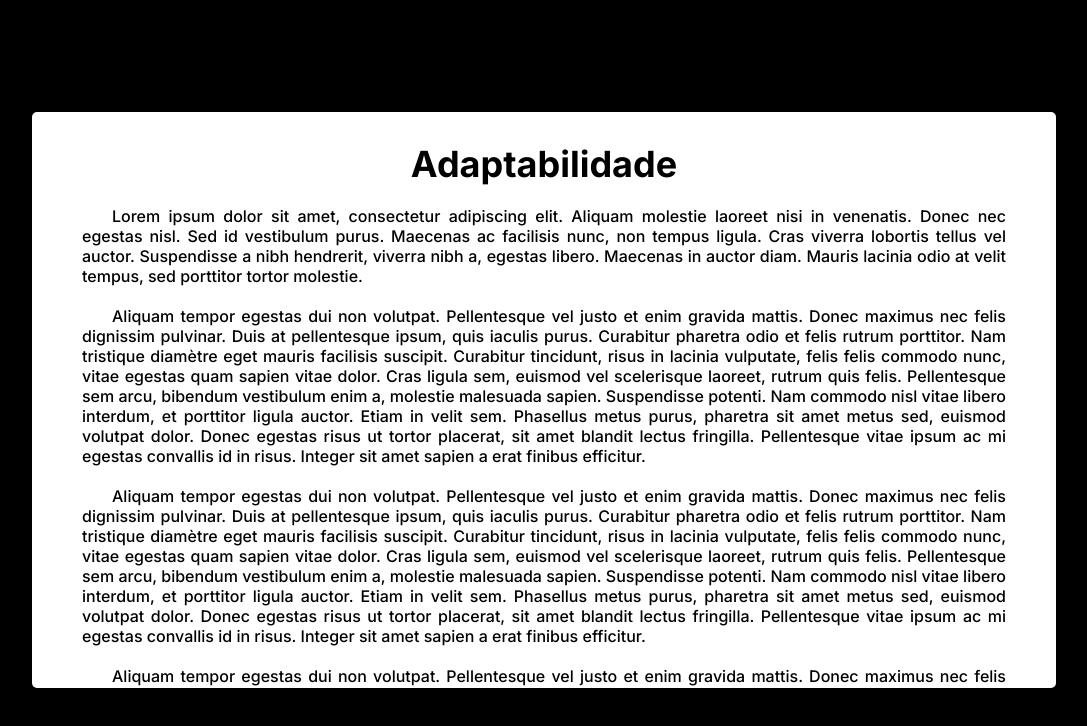
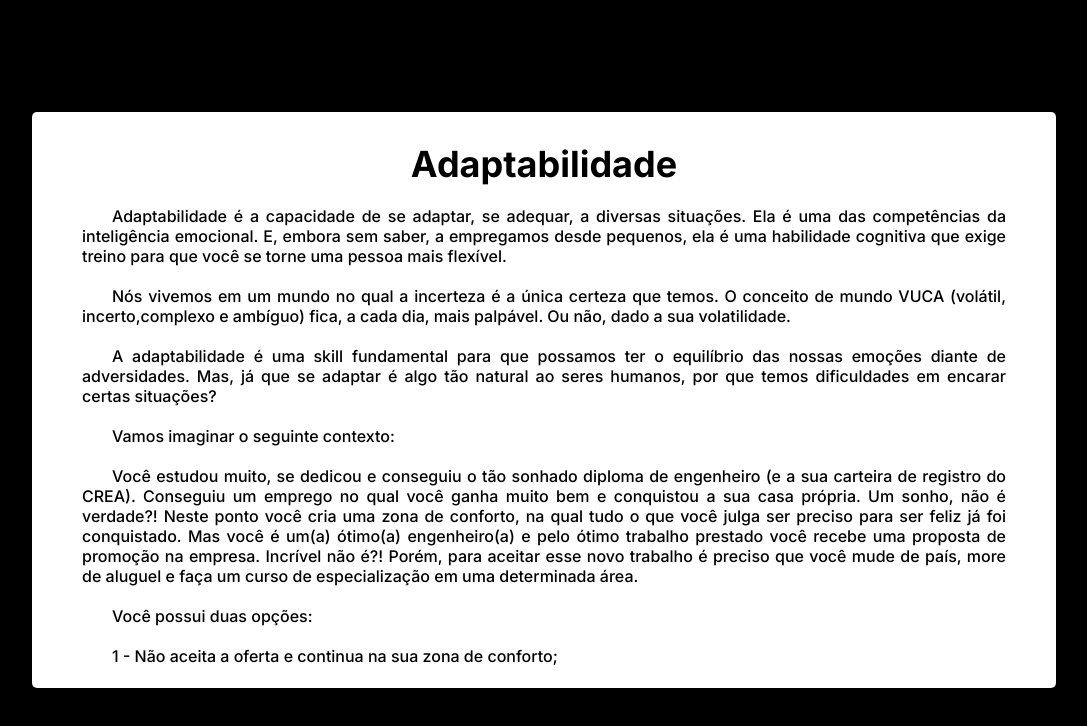
Before and after one commit to danielolaviobr/Adapt---Expansion-Week-Challange-, a React (Create React App) app: page / in a window 1280 px wide. Both pictures are taken after a click on the button "Ler mais". Shown: the part 800-1526 px from the top of the page, without its empty margins (96-1183 px from the left). Built offline with nearby package versions, Linux system fonts and the light colour scheme.

Commit message:
Adding text content and removing unused code 🍬

```diff
--- a/src/components/Contact/styles.ts
+++ b/src/components/Contact/styles.ts
@@ -24,7 +24,7 @@ export const Container = styled.div<ContainerProps>`
   align-items: center;
   justify-content: center;
 
-  border: solid 2px transparent;
+  border: solid 3px transparent;
   border-radius: 5px;
 
   ${(props) =>
--- a/src/components/Info/index.tsx
+++ b/src/components/Info/index.tsx
@@ -1,7 +1,7 @@
 import React from "react";
 
 import { Container } from "./styles";
-import { text1, text2 } from "./infoText";
+import { text1, text2, text3 } from "./infoText";
 import Modal from "../Modal";
 import { AnimatePresence } from "framer-motion";
 
@@ -26,6 +26,8 @@ const Info: React.FC<InfoProps> = ({
         <br />
         <p>{text2}</p>
         <br />
+        <p>{text3}</p>
+        <br />
         <button onClick={handleModalOpen}>
           <span>Ler mais</span>
         </button>
--- a/src/components/Info/infoText.ts
+++ b/src/components/Info/infoText.ts
@@ -1,3 +1,19 @@
-export const text1 = `Lorem ipsum dolor sit amet, consectetur adipiscing elit. Aliquam molestie laoreet nisi in venenatis. Donec nec egestas nisl. Sed id vestibulum purus. Maecenas ac facilisis nunc, non tempus ligula. Cras viverra lobortis tellus vel auctor. Suspendisse a nibh hendrerit, viverra nibh a, egestas libero. Maecenas in auctor diam. Mauris lacinia odio at velit tempus, sed porttitor tortor molestie.`;
+export const text1 = `Adaptabilidade é a capacidade de se adaptar, se adequar, a diversas situações. Ela é uma das competências da inteligência emocional. E, embora sem saber, a empregamos desde pequenos, ela é uma habilidade cognitiva que exige treino para que você se torne uma pessoa mais flexível.`;
 
-export const text2 = `Aliquam tempor egestas dui non volutpat. Pellentesque vel justo et enim gravida mattis. Donec maximus nec felis dignissim pulvinar. Duis at pellentesque ipsum, quis iaculis purus. Curabitur pharetra odio et felis rutrum porttitor. Nam tristique diamètre eget mauris facilisis suscipit. Curabitur tincidunt, risus in lacinia vulputate, felis felis commodo nunc, vitae egestas quam sapien vitae dolor. Cras ligula sem, euismod vel scelerisque laoreet, rutrum quis felis. Pellentesque sem arcu, bibendum vestibulum enim a, molestie malesuada sapien. Suspendisse potenti. Nam commodo nisl vitae libero interdum, et porttitor ligula auctor. Etiam in velit sem. Phasellus metus purus, pharetra sit amet metus sed, euismod volutpat dolor. Donec egestas risus ut tortor placerat, sit amet blandit lectus fringilla. Pellentesque vitae ipsum ac mi egestas convallis id in risus. Integer sit amet sapien a erat finibus efficitur.`;
+export const text2 = `Nós vivemos em um mundo no qual a incerteza é a única certeza que temos. O conceito de mundo VUCA (volátil, incerto,complexo e ambíguo) fica, a cada dia, mais palpável. Ou não, dado a sua volatilidade.`;
+
+export const text3 = `A adaptabilidade é uma skill fundamental para que possamos ter o equilíbrio das nossas emoções diante de adversidades.  Mas, já que se adaptar é algo tão natural ao seres humanos, por que temos dificuldades em encarar certas situações?`;
+
+export const text4 = `Vamos imaginar o seguinte contexto:`;
+
+export const text5 = `Você estudou muito, se dedicou e conseguiu o tão sonhado diploma de engenheiro (e a sua carteira de registro do CREA). Conseguiu um emprego no qual você ganha muito bem e conquistou a sua casa própria. Um sonho, não é verdade?! Neste ponto você cria uma zona de conforto, na qual tudo o que você julga ser preciso para ser feliz já foi conquistado. Mas você é um(a) ótimo(a) engenheiro(a) e pelo ótimo trabalho prestado você recebe uma proposta de promoção na empresa. Incrível não é?! Porém, para aceitar esse novo trabalho é preciso que você mude de país, more de aluguel e faça um curso de especialização em uma determinada área.`;
+
+export const text6 = `Você possui duas opções:`;
+
+export const text7 = `1 - Não aceita a oferta e continua na sua zona de conforto;`;
+
+export const text8 = `2 - Aceita a promoção, abraça a incerteza e os novos desafios e se permite evoluir.`;
+
+export const text9 = `Optar pela segunda opção pode ser mais fácil para pessoas que possuem um QA (Quociente de adaptabilidade) mais alto. Porém, para outros essa escolha é bem complexa, principalmente pelo grau de incerteza que as mudanças propõem.`;
+
+export const text10 = `Uma profissional com um perfil adaptável é flexível, possui curiosidade por novidades, tem coragem de enfrentar as mudanças e é resiliente. Essas características são fundamentais para o mercado de trabalho.`;
--- a/src/components/Modal/index.tsx
+++ b/src/components/Modal/index.tsx
@@ -1,6 +1,17 @@
 import { motion } from "framer-motion";
 import React from "react";
-import { text1, text2 } from "../Info/infoText";
+import {
+  text1,
+  text2,
+  text3,
+  text4,
+  text5,
+  text6,
+  text7,
+  text8,
+  text9,
+  text10,
+} from "../Info/infoText";
 
 import { Container, ModalBackground } from "./styles";
 
@@ -38,11 +49,21 @@ const Modal: React.FC<ModalProps> = ({ handleModalClose }) => {
         <br />
         <motion.p>{text2}</motion.p>
         <br />
-        <motion.p>{text2}</motion.p>
+        <motion.p>{text3}</motion.p>
         <br />
-        <motion.p>{text2}</motion.p>
+        <motion.p>{text4}</motion.p>
         <br />
-        <motion.p>{text2}</motion.p>
+        <motion.p>{text5}</motion.p>
+        <br />
+        <motion.p>{text6}</motion.p>
+        <br />
+        <motion.p>{text7}</motion.p>
+        <br />
+        <motion.p>{text8}</motion.p>
+        <br />
+        <motion.p>{text9}</motion.p>
+        <br />
+        <motion.p>{text10}</motion.p>
         <br />
       </ModalBackground>
     </Container>
--- a/src/components/Modal/styles.ts
+++ b/src/components/Modal/styles.ts
@@ -44,5 +44,6 @@ export const ModalBackground = styled(motion.div)`
     text-align: justify;
     text-indent: 30px;
     z-index: 12;
+    align-self: start;
   }
 `;
--- a/src/pages/Main/index.tsx
+++ b/src/pages/Main/index.tsx
@@ -2,7 +2,7 @@ import React, { useCallback, useState } from "react";
 import {
   Text,
   Container,
-  Buttons,
+  // Buttons,
   PageBackground,
   PageVideoBackground,
   PageImageBackground,
@@ -31,7 +31,7 @@ const Main: React.FC = () => {
       <PageVideoBackground>
         <video className="videoTag" autoPlay loop muted>
           <source
-            src="https://r3---sn-gpv7dn7e.googlevideo.com/videoplayback?expire=1605728733&ei=fSW1X9z3HrzZ-gbp_pvgBw&ip=212.47.239.90&id=o-AE1gbJiopT26AVJTzL32w80CgvavwuEuSN8FoZ79cIpE&itag=247&aitags=133%2C134%2C135%2C136%2C137%2C160%2C242%2C243%2C244%2C247%2C248%2C271%2C278%2C313&source=youtube&requiressl=yes&vprv=1&mime=video%2Fwebm&gir=yes&clen=31547211&dur=162.040&lmt=1540117831470552&fvip=3&keepalive=yes&beids=23886218&c=WEB&txp=5432432&sparams=expire%2Cei%2Cip%2Cid%2Caitags%2Csource%2Crequiressl%2Cvprv%2Cmime%2Cgir%2Cclen%2Cdur%2Clmt&sig=AOq0QJ8wRAIgf7JVhRJKeSj894Z6eChDsXHW-MTLL_Nll_FG2HnMWigCIGOuCCc1tm86dXd6KO96gs8xDXHEp0PnB6_X1xZf8KxR&ratebypass=yes&rm=sn-25gd77s,sn-jpuu5-8j2e7s&fexp=23886218&req_id=99ca845b9bafa3ee&redirect_counter=3&cm2rm=sn-pmcg-bg0z7k&cms_redirect=yes&ipbypass=yes&mh=3L&mip=200.95.174.8&mm=30&mn=sn-gpv7dn7e&ms=nxu&mt=1605707005&mv=m&mvi=3&pl=22&lsparams=ipbypass,mh,mip,mm,mn,ms,mv,mvi,pl&lsig=AG3C_xAwRgIhAJwMFhRzS5rIo6IYmKgXCyJ9MwIQHwRCR3SelgrrM-zoAiEA6g4LQZr1BjBXF1VS1yG2vIBJ-1Xr3GbHGxwYytH6ehY%3D"
+            src="https://firebasestorage.googleapis.com/v0/b/mestredeobra-be796.appspot.com/o/webVideo.webm?alt=media&token=f833e4cd-2d38-49b0-8586-ac43690763b7"
             type="video/webm"
           />
         </video>
@@ -50,7 +50,7 @@ const Main: React.FC = () => {
       </PageBackground>
       <PageImageBackground backgroundURL={tracks}>
         <div className="text">
-          <h1>Se inscreva em nossa newsletter</h1>
+          <h1>Se inscreva em nossa</h1> <h1>newsletter</h1>
         </div>
         <Contact />
       </PageImageBackground>
--- a/src/pages/Main/styles.ts
+++ b/src/pages/Main/styles.ts
@@ -72,6 +72,22 @@ export const PageImageBackground = styled.div<PageImageBackgroundProps>`
     font-weight: bold;
     letter-spacing: -2px;
   }
+
+  h1 + h1 {
+    padding-left: 10px;
+
+    @keyframes newsletterAnimation {
+      0% {
+        filter: brightness(0) invert(1);
+      }
+
+      50% {
+        filter: none;
+      }
+    }
+
+    color: #000;
+  }
 `;
 
 export const Text = styled.div<TextProps>`
@@ -141,44 +157,3 @@ export const Text = styled.div<TextProps>`
           }
         `}
 `;
-
-export const Buttons = styled.div`
-  margin-top: 32px;
-  display: flex;
-  align-items: center;
-  justify-content: center;
-
-  width: 400px;
-
-  button {
-    padding: 0 8px;
-    margin: 8px;
-    min-width: 96px;
-    height: 40px;
-
-    font-size: 16px;
-    font-weight: bold;
-
-    background: #fff;
-    color: #000;
-
-    border: 1px solid #fff;
-    border-radius: 5px;
-    outline: none;
-
-    &:hover {
-      background-clip: text;
-      -webkit-background-clip: text;
-      -webkit-text-fill-color: transparent;
-    }
-    &:hover:nth-child(1) {
-      background-image: linear-gradient(90deg, #98de5b, #08e1ae);
-    }
-    &:hover:nth-child(2) {
-      background-image: linear-gradient(90deg, #0acffe, #495aff);
-    }
-    &:hover:nth-child(3) {
-      background-image: linear-gradient(90deg, #b224ef, #7579ff);
-    }
-  }
-`;
--- a/src/styles/global.ts
+++ b/src/styles/global.ts
@@ -33,7 +33,7 @@ export default createGlobalStyle`
     cursor: pointer;
   }
 
-  ::-moz-selection { /* Code for Firefox */
+  ::-moz-selection {
   color: #fff;
   background: #bb00ff;
 }
```
